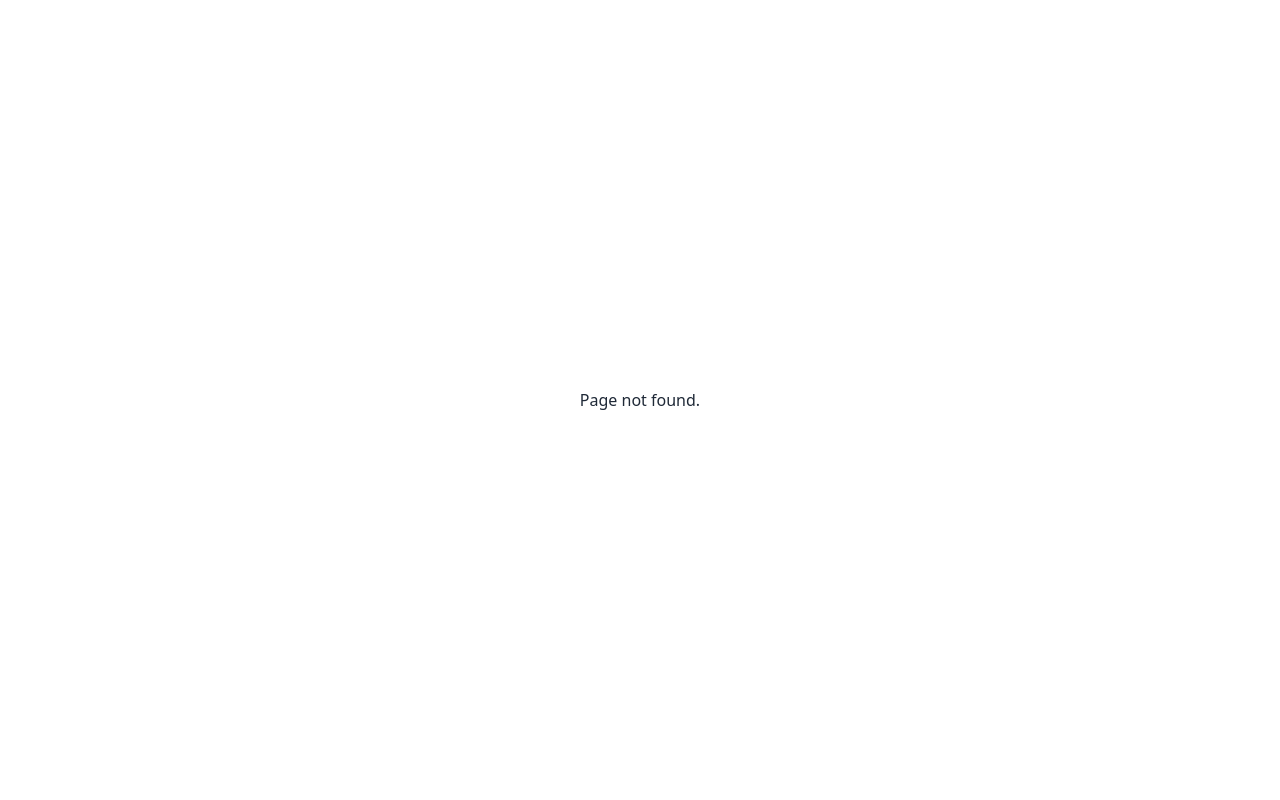
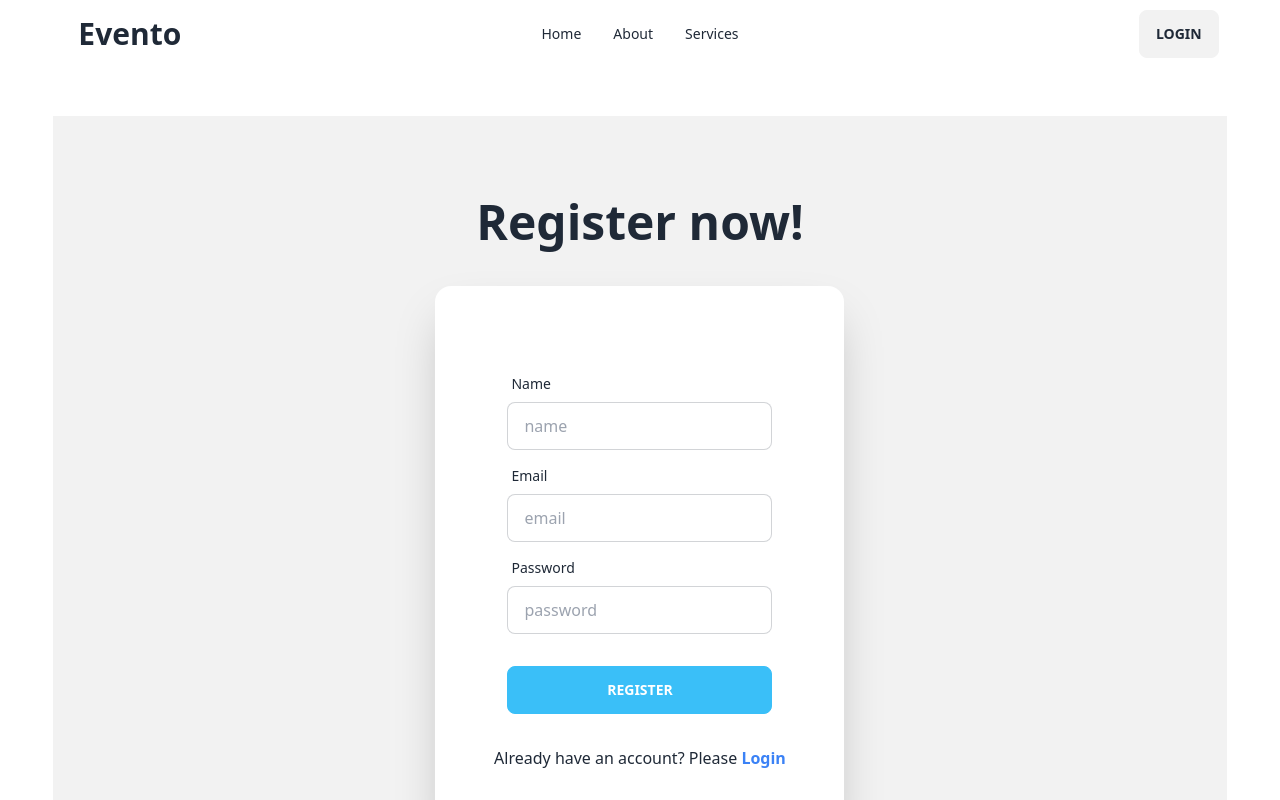
Before and after one commit to Orchizakia00/evento, a React (Vite) app: page /register in a window 1280 px wide. Before the commit this address had no page. Shown: the top 800 px of the page. Built offline with nearby package versions, Linux system fonts and the light colour scheme.

Commit message:
login and register page created

```diff
--- a/src/Components/NavBar/NavBar.jsx
+++ b/src/Components/NavBar/NavBar.jsx
@@ -1,4 +1,4 @@
-import { NavLink } from "react-router-dom";
+import { Link, NavLink } from "react-router-dom";
 
 const NavBar = () => {
 
@@ -19,7 +19,7 @@
                         {navLinks}
                     </ul>
                 </div>
-                <a className="btn btn-ghost normal-case text-3xl">Evento</a>
+                <Link to={'/'}><a className="btn btn-ghost normal-case text-3xl">Evento</a></Link>
             </div>
             <div className="navbar-center hidden lg:flex">
                 <ul className="menu menu-horizontal px-1">
@@ -27,7 +27,7 @@
                 </ul>
             </div>
             <div className="navbar-end">
-                <a className="btn">Button</a>
+                <Link to={'/login'}><a className="btn">Login</a></Link>
             </div>
         </div>
     );
--- /dev/null
+++ b/src/Pages/Login/Login.jsx
@@ -0,0 +1,38 @@
+import { Link } from "react-router-dom";
+
+const Login = () => {
+    return (
+        <div className="hero min-h-screen bg-base-200 my-12">
+            <div className="">
+                <div className="text-center lg:text-left">
+                    <h1 className="text-5xl font-bold mb-10 text-center">Login now!</h1>
+                </div>
+                <div className="card py-12 px-10 w-full shadow-2xl bg-base-100">
+                    <form className="card-body">
+                        <div className="form-control">
+                            <label className="label">
+                                <span className="label-text">Email</span>
+                            </label>
+                            <input type="email" placeholder="email" name="email" className="input input-bordered" required />
+                        </div>
+                        <div className="form-control">
+                            <label className="label">
+                                <span className="label-text">Password</span>
+                            </label>
+                            <input type="password" placeholder="password" name="password" className="input input-bordered" required />
+                            <label className="label">
+                                <a href="#" className="label-text-alt link link-hover">Forgot password?</a>
+                            </label>
+                        </div>
+                        <div className="form-control mt-6">
+                            <button className="btn btn-info text-white">Login</button>
+                        </div>
+                    </form>
+                    <p className="mx-auto mb-4">Do not have an account? Please <Link to={'/register'}><span className="font-bold text-blue-500">Register</span></Link></p>
+                </div>
+            </div>
+        </div>
+    );
+};
+
+export default Login;
--- /dev/null
+++ b/src/Pages/Register/Register.jsx
@@ -0,0 +1,42 @@
+import { Link } from "react-router-dom";
+
+const Register = () => {
+    return (
+        <div className="hero min-h-screen bg-base-200 my-12">
+            <div className="">
+                <div className="text-center lg:text-left">
+                    <h1 className="text-5xl font-bold mb-10 text-center">Register now!</h1>
+                </div>
+                <div className="card py-12 px-10 w-full shadow-2xl bg-base-100">
+                    <form className="card-body">
+                        <div className="form-control">
+                            <label className="label">
+                                <span className="label-text">Name</span>
+                            </label>
+                            <input type="text" placeholder="name" name="name" className="input input-bordered" required />
+                        </div>
+                        <div className="form-control">
+                            <label className="label">
+                                <span className="label-text">Email</span>
+                            </label>
+                            <input type="email" placeholder="email" name="email" className="input input-bordered" required />
+                        </div>
+                        <div className="form-control">
+                            <label className="label">
+                                <span className="label-text">Password</span>
+                            </label>
+                            <input type="password" placeholder="password" name="password" className="input input-bordered" required />
+
+                        </div>
+                        <div className="form-control mt-6">
+                            <button className="btn btn-info text-white">Register</button>
+                        </div>
+                    </form>
+                    <p className="mx-auto mb-4">Already have an account? Please <Link to={'/login'}><span className="font-bold text-blue-500">Login</span></Link></p>
+                </div>
+            </div>
+        </div>
+    );
+};
+
+export default Register;
```
Also changed, not shown: src/Routes/Routes.jsx (+10 -0 lines).
